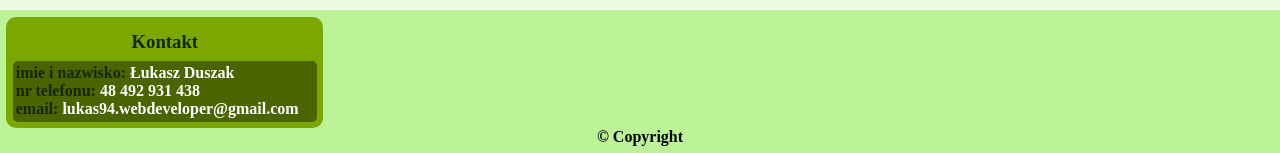
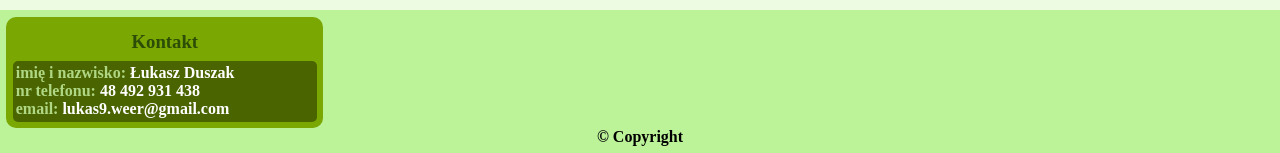
Before and after one commit to LukasWebDeveloper/homwork_mod02, a plain HTML site: page index.html in a window 1280 px wide. Shown: the part 903-1056 px from the top of the page. Drawn offline with nearby package versions, Linux system fonts and the light colour scheme.

Commit message:
Commit "change text contact in footer

```diff
--- a/css/style.css
+++ b/css/style.css
@@ -119,7 +119,7 @@ margin-top: 3%;
 }
 
 .footerContactNaglowek{
-    color: rgb(20, 39, 0);
+    color: rgb(43, 77, 7);
     line-height: 0;
     text-align: center;
 }
@@ -127,7 +127,7 @@ margin-top: 3%;
 .dataContact {
     display: flex;
     flex-direction: column;
-    color: rgb(20, 39, 0);
+    color: rgb(175, 215, 132);
     padding: 1%;
     border-radius: 5px;
     background-color:#4a6500;
--- a/index.html
+++ b/index.html
@@ -63,9 +63,9 @@
                     <h3>Kontakt</h3>
                 </div>
                 <div class="dataContact">
-                    <b>imie i nazwisko: <span class="dataContactColorTextu">Łukasz Duszak</span></b>
+                    <b>imię i nazwisko: <span class="dataContactColorTextu">Łukasz Duszak</span></b>
                     <b>nr telefonu: <span class="dataContactColorTextu">48 492 931 438</span></b>
-                    <b>email: <span class="dataContactColorTextu">lukas94.webdeveloper@gmail.com</span></b>
+                    <b>email: <span class="dataContactColorTextu">lukas9.weer@gmail.com</span></b>
                 </div>
             </div>
             <div class="footerCopyright"><strong>&#169 Copyright</strong>
```
